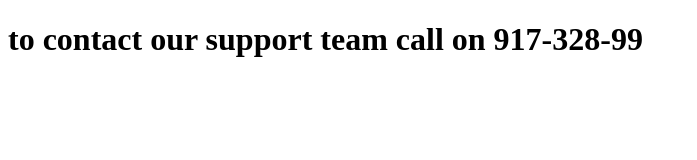
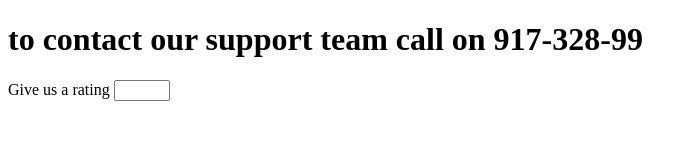
Before and after one commit to nightly-developer/htmx, a website: page public/contacts.html in a window 1280 px wide. Shown: the whole page, without its empty margins (0-697 px from the left). Drawn offline with Linux system fonts and the light colour scheme.

Commit message:
customize the contact page (#3)

```diff
--- a/public/contacts.html
+++ b/public/contacts.html
@@ -7,5 +7,7 @@
 </head>
 <body>
   <h1>to contact our support team call on 917-328-99</h1>
+  <label for="rating">Give us a rating</label>
+  <input type="number" name="rating" min="0" max="10" step="1">
 </body>
 </html>
```
